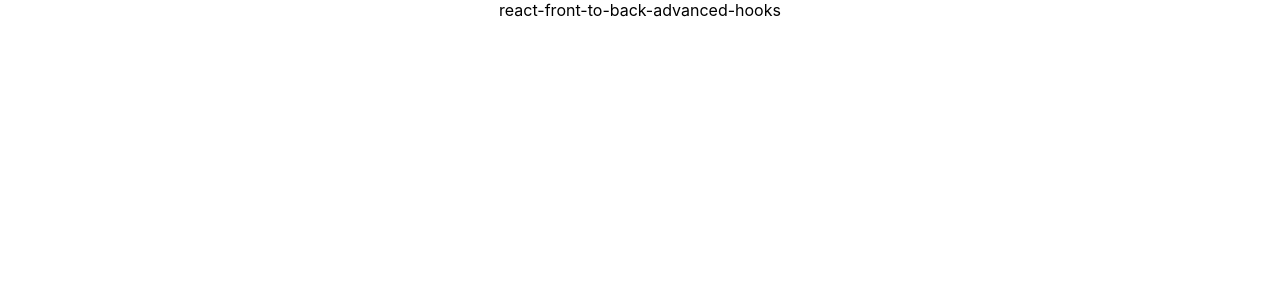
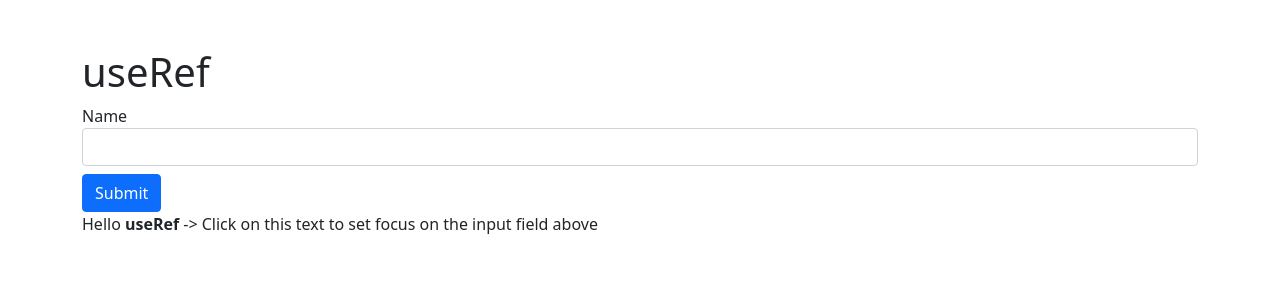
Before and after one commit to aindriu80/react-front-to-back-advanced-hooks, a React (Create React App) app: page / in a window 1280 px wide. Shown: the top 300 px of the page. Built offline with nearby package versions, Linux system fonts and the light colour scheme.

Commit message:
useRef Example 1 - Create DOM Reference & Bootstrap styling

```diff
--- a/package.json
+++ b/package.json
@@ -6,6 +6,7 @@
     "@testing-library/jest-dom": "^5.16.1",
     "@testing-library/react": "^12.1.2",
     "@testing-library/user-event": "^13.5.0",
+    "bootstrap": "^5.1.3",
     "react": "^17.0.2",
     "react-dom": "^17.0.2",
     "react-scripts": "5.0.0",
--- a/public/index.html
+++ b/public/index.html
@@ -13,6 +13,7 @@
 
     <link rel="manifest" href="%PUBLIC_URL%/manifest.json" />
 
+
     <title>Advanced Hooks - React front to back 2022</title>
   </head>
   <body>
--- a/src/App.css
+++ /dev/null
@@ -1,38 +0,0 @@
-.App {
-  text-align: center;
-}
-
-.App-logo {
-  height: 40vmin;
-  pointer-events: none;
-}
-
-@media (prefers-reduced-motion: no-preference) {
-  .App-logo {
-    animation: App-logo-spin infinite 20s linear;
-  }
-}
-
-.App-header {
-  background-color: #282c34;
-  min-height: 100vh;
-  display: flex;
-  flex-direction: column;
-  align-items: center;
-  justify-content: center;
-  font-size: calc(10px + 2vmin);
-  color: white;
-}
-
-.App-link {
-  color: #61dafb;
-}
-
-@keyframes App-logo-spin {
-  from {
-    transform: rotate(0deg);
-  }
-  to {
-    transform: rotate(360deg);
-  }
-}
--- a/src/App.js
+++ b/src/App.js
@@ -1,7 +1,11 @@
-import './App.css'
+import UseRefExample1 from './components/UseRefExample1'
 
 function App() {
-  return <div className="App">react-front-to-back-advanced-hooks</div>
+  return (
+    <div className="container mt-5">
+      <UseRefExample1 />
+    </div>
+  )
 }
 
 export default App
--- /dev/null
+++ b/src/components/UseRefExample1.jsx
@@ -0,0 +1,39 @@
+import { useRef } from 'react'
+
+function UseRefExample1() {
+  const inputRef = useRef()
+  const paraRef = useRef()
+
+  const onSubmit = (e) => {
+    e.preventDefault(
+      console.log('InputRef.current:', inputRef.current),
+      console.log('inputRef.current.value:', inputRef.current.value),
+      (inputRef.current.value = 'Set inputRef value to Hello'),
+      (inputRef.current.style.backgroundColor = 'purple'),
+      (paraRef.current.innerText = 'Goodbye')
+    )
+  }
+  return (
+    <div>
+      <h1>useRef</h1>
+      <form onSubmit={onSubmit}>
+        <label htmlFor="name">Name</label>
+        <input
+          type="text"
+          ref={inputRef}
+          id="name"
+          className="form-control mb-2"
+        />
+        <button type="submit" className="btn btn-primary">
+          Submit
+        </button>
+        <p onClick={() => inputRef.current.focus()} ref={paraRef}>
+          Hello <b>useRef</b> -> Click on this text to set focus on the input
+          field above
+        </p>
+      </form>
+    </div>
+  )
+}
+
+export default UseRefExample1
--- a/src/index.css
+++ /dev/null
@@ -1,13 +0,0 @@
-body {
-  margin: 0;
-  font-family: -apple-system, BlinkMacSystemFont, 'Segoe UI', 'Roboto', 'Oxygen',
-    'Ubuntu', 'Cantarell', 'Fira Sans', 'Droid Sans', 'Helvetica Neue',
-    sans-serif;
-  -webkit-font-smoothing: antialiased;
-  -moz-osx-font-smoothing: grayscale;
-}
-
-code {
-  font-family: source-code-pro, Menlo, Monaco, Consolas, 'Courier New',
-    monospace;
-}
--- a/src/index.js
+++ b/src/index.js
@@ -1,7 +1,7 @@
 import React from 'react';
-import ReactDOM from 'react-dom';
-import './index.css';
+import ReactDOM from 'react-dom'
 import App from './App'
+import 'bootstrap/dist/css/bootstrap.css'
 
 ReactDOM.render(
   <React.StrictMode>
```
Also changed, not shown: 1 other file (tests, documents, lock files or other folders).
